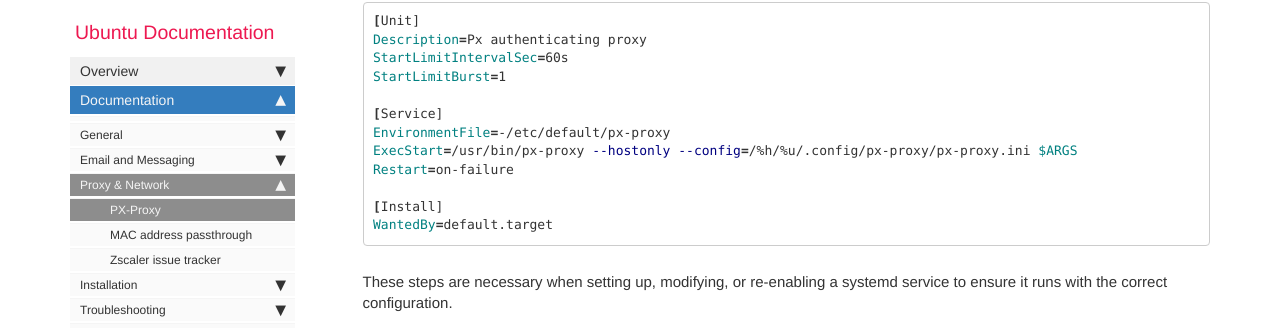
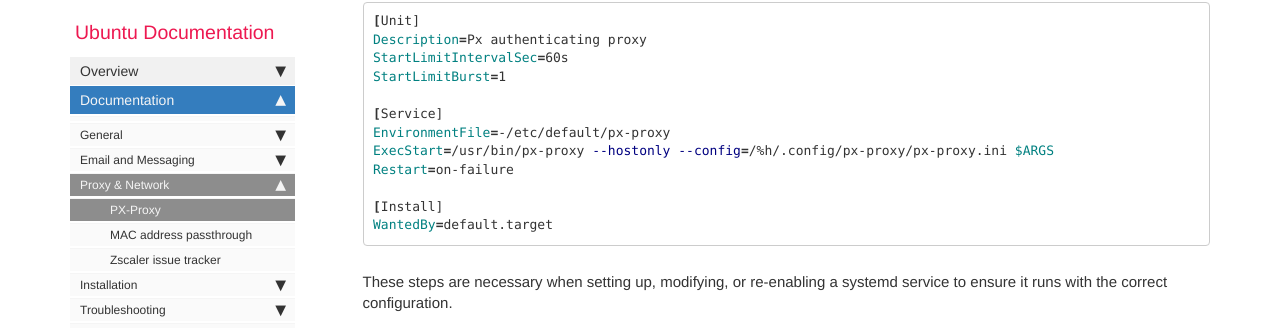
Before and after one commit to RajputPawan/Prometheus, a Jekyll site: the page built from pages/docs/px_proxy.md, in a window 1280 px wide and 900 px high, scrolled down 3862 px. Shown: the part 117-445 px from the top of the window. Built offline with Jekyll 4.4.1, drawn with Linux system fonts in a browser that asks for light colours; comment, search, counter and statistics services are not loaded.

Commit message:
modified the user function to work with systemd V1

```diff
--- a/pages/docs/px_proxy.md
+++ b/pages/docs/px_proxy.md
@@ -136,7 +136,7 @@
 
 [Service]
 EnvironmentFile=-/etc/default/px-proxy
-ExecStart=/usr/bin/px-proxy --hostonly --config=/%h/%u/.config/px-proxy/px-proxy.ini $ARGS
+ExecStart=/usr/bin/px-proxy --hostonly --config=/%h/.config/px-proxy/px-proxy.ini $ARGS
 Restart=on-failure
 
 [Install]
```
